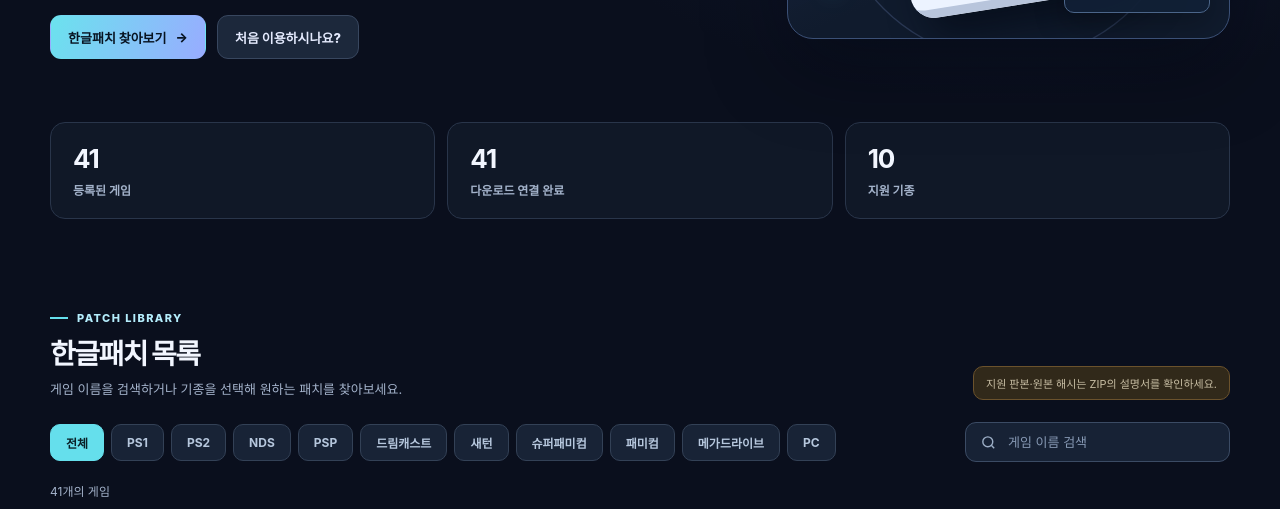
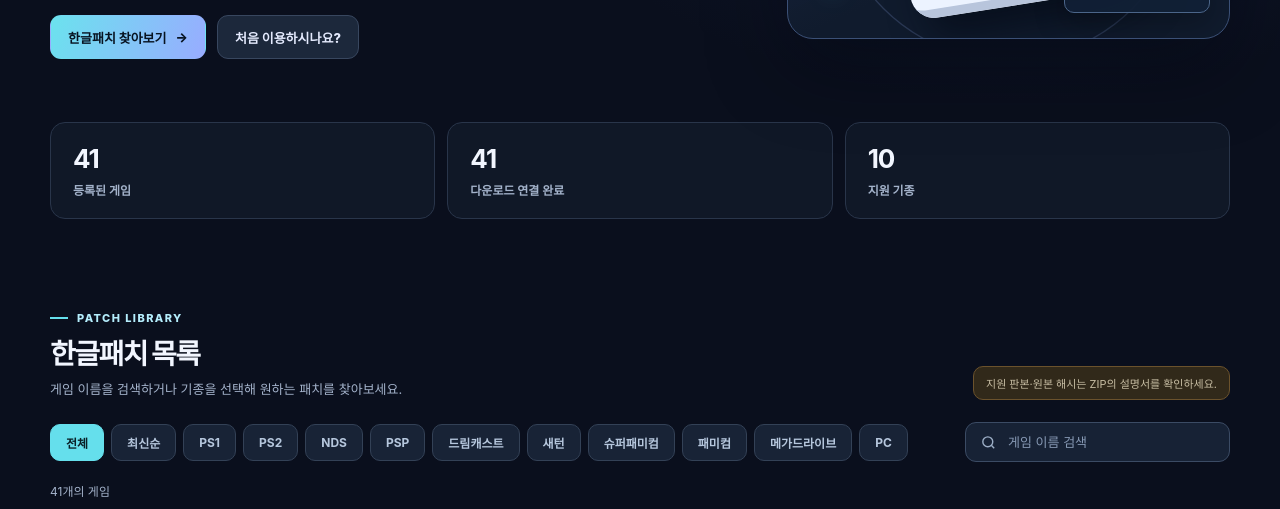
Before and after one commit to hmm1211/github.io, a plain HTML site: page index.html in a window 1280 px wide. Shown: the part 443-952 px from the top of the page. Drawn offline with Linux system fonts and the light colour scheme.

Commit message:
Add latest-first patch view after All

```diff
--- a/index.html
+++ b/index.html
@@ -1381,7 +1381,7 @@
       filtersEl.replaceChildren();
 
 
-      const platforms = ["전체", ...["PS1", "PS2", "NDS", "PSP", "드림캐스트", "새턴", "슈퍼패미컴", "패미컴", "메가드라이브", "PC"].filter(platform => patches.some(p => p.platform === platform))];
+      const platforms = ["전체", "최신순", ...["PS1", "PS2", "NDS", "PSP", "드림캐스트", "새턴", "슈퍼패미컴", "패미컴", "메가드라이브", "PC"].filter(platform => patches.some(p => p.platform === platform))];
 
 
       platforms.forEach(platform => {
@@ -1426,7 +1426,7 @@
       const filtered = patches.filter(p =>
 
 
-        (selectedPlatform === "전체" || p.platform === selectedPlatform) &&
+        (selectedPlatform === "전체" || selectedPlatform === "최신순" || p.platform === selectedPlatform) &&
 
 
         (p.title + " " + (p.originalTitle || "") + " " + p.description + " " + p.platform).toLocaleLowerCase("ko-KR").includes(query)
@@ -1435,6 +1435,9 @@
       );
 
 
+      if (selectedPlatform === "최신순") {
+        filtered.sort((a, b) => (b.updated || "").localeCompare(a.updated || ""));
+      }
       document.getElementById("result-count").textContent = `${filtered.length}개의 게임`;
 
 
```
